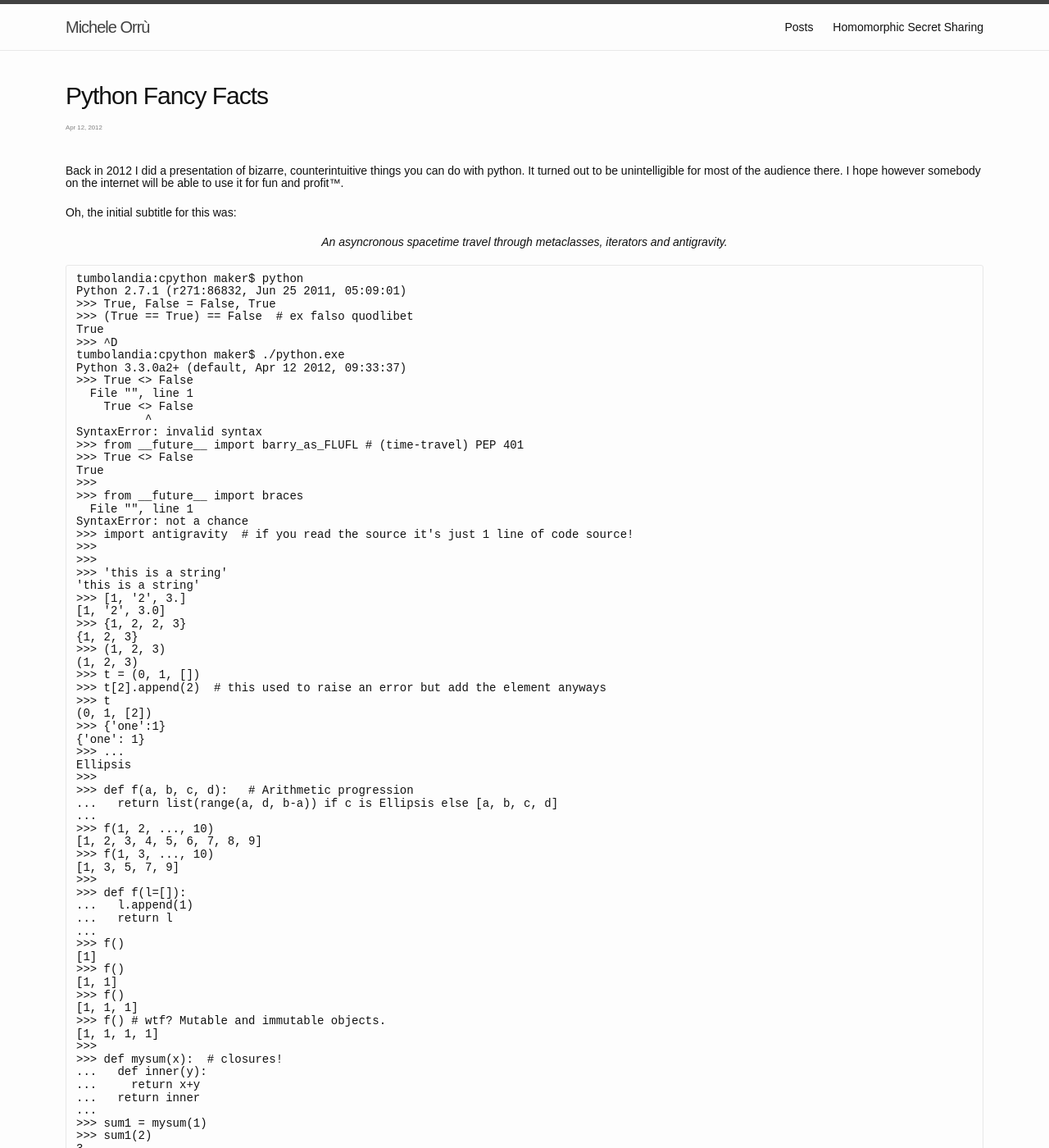
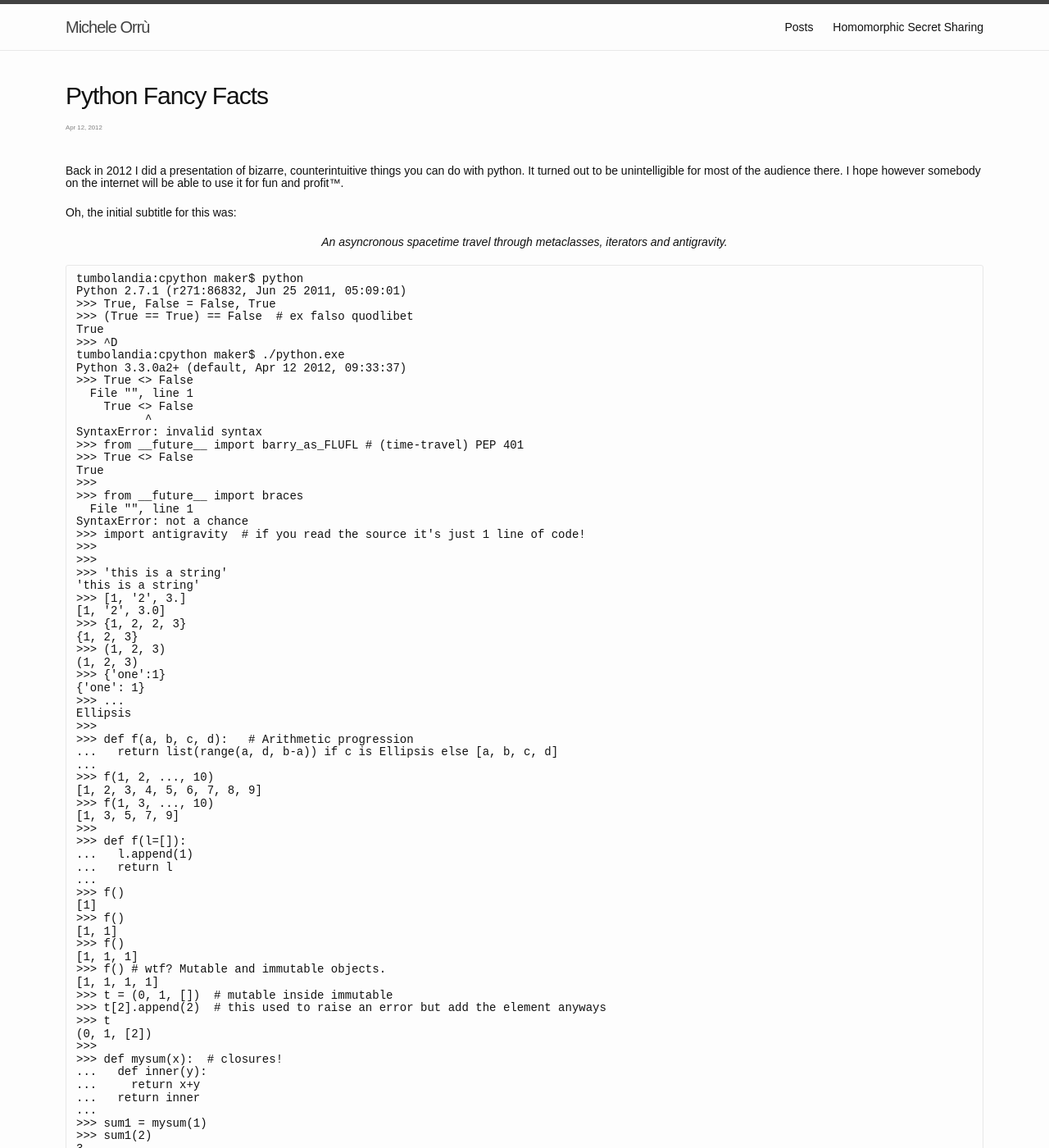
Before and after one commit to mmaker/mmaker.github.io, a Jekyll site: the page built from _posts/2012-04-12-python-fancy-facts.markdown, in a window 1280 px wide and 1400 px high. Shown: the whole window at 82% size. Built offline with Jekyll 4.4.1, drawn with Linux system fonts in a browser that asks for light colours; nearby versions of some CDN libraries; some of the changed text lies outside the part shown.

Commit message:
Fix python fancy facts.

```diff
--- a/_posts/2012-04-12-python-fancy-facts.markdown
+++ b/_posts/2012-04-12-python-fancy-facts.markdown
@@ -37,7 +37,7 @@ True
 >>> from __future__ import braces
   File "", line 1
 SyntaxError: not a chance
->>> import antigravity  # if you read the source it's just 1 line of code source!
+>>> import antigravity  # if you read the source it's just 1 line of code!
 >>>
 >>>
 >>> 'this is a string'
@@ -48,10 +48,6 @@ SyntaxError: not a chance
 {1, 2, 3}
 >>> (1, 2, 3)
 (1, 2, 3)
->>> t = (0, 1, [])
->>> t[2].append(2)  # this used to raise an error but add the element anyways
->>> t
-(0, 1, [2])
 >>> {'one':1}
 {'one': 1}
 >>> ...
@@ -77,6 +73,10 @@ Ellipsis
 [1, 1, 1]
 >>> f() # wtf? Mutable and immutable objects.
 [1, 1, 1, 1]
+>>> t = (0, 1, [])  # mutable inside immutable
+>>> t[2].append(2)  # this used to raise an error but add the element anyways
+>>> t
+(0, 1, [2])
 >>>
 >>> def mysum(x):  # closures!
 ...   def inner(y):
```
